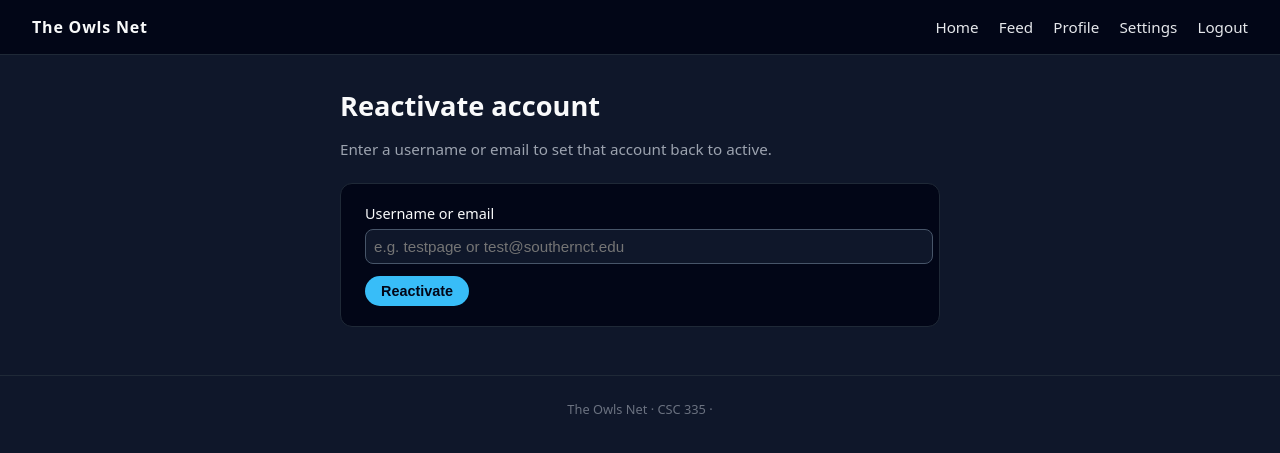
After one commit to lesmayrei/TheOwlsNet, a PHP site: page /reactivate.php in a window 1280 px wide. The commit adds this page. Shown: the top 453 px of the page. Run offline with PHP 8.4, Linux system fonts and the light colour scheme; the visitor is signed in with stand-in values (Sample User, id 1).

Commit message:
some changes to reactive

```diff
--- a/index.php
+++ b/index.php
@@ -112,13 +112,13 @@ session_start();
         <div class="logo">The Owls Net</div>
         <nav>
             <?php if (isset($_SESSION['user_id'])): ?>
-                <a href="feed.php">Feed</a>
                 <a href="profile.php">Profile</a>
                 <a href="logout.php">Logout</a>
+                <a href="reactivate.php">Reactivate</a>
             <?php else: ?>
                 <a href="login.php">Login</a>
                 <a href="register.php">Register</a>
-                <a href="feed.php">Feed</a>
+                <a href="reactivate.php">Reactivate</a>
             <?php endif; ?>
         </nav>
     </header>
--- /dev/null
+++ b/reactivate.php
@@ -0,0 +1,228 @@
+<?php
+session_start();
+require_once 'DB.php';
+
+// optional: require someone to be logged in to use this page
+if (!isset($_SESSION['user_id'])) {
+    header("Location: login.php");
+    exit();
+}
+
+$message = '';
+$error = '';
+
+if ($_SERVER['REQUEST_METHOD'] === 'POST' && isset($conn) && !$conn->connect_error) {
+    $identifier = trim($_POST['identifier'] ?? '');
+
+    if ($identifier === '') {
+        $error = 'Please enter a username or email.';
+    } else {
+        // we’ll allow either username OR email in the same box
+        $stmt = $conn->prepare("
+            SELECT user_id, email, username, status
+            FROM users
+            WHERE email = ? OR username = ?
+            LIMIT 1
+        ");
+
+        if ($stmt) {
+            $stmt->bind_param('ss', $identifier, $identifier);
+            $stmt->execute();
+            $result = $stmt->get_result();
+
+            if ($result && $result->num_rows === 1) {
+                $user = $result->fetch_assoc();
+                $targetId = (int)$user['user_id'];
+
+                if ($user['status'] === 'active') {
+                    $message = 'This account is already active.';
+                } else {
+                    $upd = $conn->prepare("UPDATE users SET status = 'active' WHERE user_id = ?");
+                    if ($upd) {
+                        $upd->bind_param('i', $targetId);
+                        if ($upd->execute()) {
+                            $message = "Account for @" . htmlspecialchars($user['username']) . " has been reactivated.";
+                        } else {
+                            $error = 'Could not reactivate account.';
+                        }
+                        $upd->close();
+                    } else {
+                        $error = 'Could not prepare update statement.';
+                    }
+                }
+            } else {
+                $error = 'No user found with that email or username.';
+            }
+
+            $stmt->close();
+        } else {
+            $error = 'Database error.';
+        }
+    }
+}
+?>
+<!DOCTYPE html>
+<html lang="en">
+<head>
+    <meta charset="UTF-8">
+    <title>Reactivate Account – The Owls Net</title>
+    <meta name="viewport" content="width=device-width, initial-scale=1">
+    <style>
+        body {
+            background: #0f172a;
+            color: #f9fafb;
+            font-family: system-ui, sans-serif;
+            margin: 0;
+        }
+
+        header {
+            background: #020617;
+            padding: 1rem 2rem;
+            display: flex;
+            justify-content: space-between;
+            align-items: center;
+            border-bottom: 1px solid #1f2937;
+        }
+
+        .logo {
+            font-weight: 700;
+            letter-spacing: 0.05em;
+        }
+
+        nav a {
+            color: #e5e7eb;
+            margin-left: 1rem;
+            text-decoration: none;
+            font-size: 0.95rem;
+        }
+
+        nav a:hover {
+            text-decoration: underline;
+        }
+
+        main {
+            max-width: 600px;
+            margin: 2rem auto 3rem auto;
+            padding: 0 1.5rem;
+        }
+
+        h1 {
+            font-size: 1.7rem;
+            margin-bottom: 0.5rem;
+        }
+
+        p.subtitle {
+            color: #9ca3af;
+            font-size: 0.95rem;
+            margin-bottom: 1.5rem;
+        }
+
+        .card {
+            background: #020617;
+            border-radius: 12px;
+            border: 1px solid #1f2937;
+            padding: 1.25rem 1.5rem;
+        }
+
+        label {
+            display: block;
+            font-size: 0.9rem;
+            margin-bottom: 0.35rem;
+        }
+
+        input[type="text"] {
+            width: 100%;
+            padding: 0.5rem;
+            border-radius: 8px;
+            border: 1px solid #475569;
+            background: #0f172a;
+            color: #f9fafb;
+            font-size: 0.95rem;
+            margin-bottom: 0.75rem;
+        }
+
+        input[type="text"]:focus {
+            outline: none;
+            border-color: #38bdf8;
+        }
+
+        .btn {
+            padding: 0.45rem 1rem;
+            border-radius: 999px;
+            border: none;
+            background: #38bdf8;
+            color: #020617;
+            font-size: 0.9rem;
+            cursor: pointer;
+            font-weight: 600;
+        }
+
+        .btn:hover {
+            background: #0ea5e9;
+        }
+
+        .message {
+            margin-top: 0.75rem;
+            font-size: 0.9rem;
+            color: #bbf7d0;
+        }
+
+        .error {
+            margin-top: 0.75rem;
+            font-size: 0.9rem;
+            color: #fecaca;
+        }
+
+        footer {
+            margin-top: 3rem;
+            padding: 1.5rem 2rem;
+            font-size: 0.8rem;
+            color: #6b7280;
+            border-top: 1px solid #1f2937;
+            text-align: center;
+        }
+    </style>
+</head>
+<body>
+
+<header>
+    <div class="logo">The Owls Net</div>
+    <nav>
+        <a href="index.php">Home</a>
+        <a href="feed.php">Feed</a>
+        <a href="profile.php">Profile</a>
+        <a href="settings.php">Settings</a>
+        <a href="logout.php">Logout</a>
+    </nav>
+</header>
+
+<main>
+    <h1>Reactivate account</h1>
+    <p class="subtitle">
+        Enter a username or email to set that account back to active.
+    </p>
+
+    <section class="card">
+        <form action="reactivate.php" method="POST">
+            <label for="identifier">Username or email</label>
+            <input type="text" id="identifier" name="identifier" placeholder="e.g. testpage or test@southernct.edu">
+
+            <button type="submit" class="btn">Reactivate</button>
+
+            <?php if ($message !== ''): ?>
+                <p class="message"><?php echo $message; ?></p>
+            <?php endif; ?>
+
+            <?php if ($error !== ''): ?>
+                <p class="error"><?php echo $error; ?></p>
+            <?php endif; ?>
+        </form>
+    </section>
+</main>
+
+<footer>
+    The Owls Net · CSC 335 ·
+</footer>
+
+</body>
+</html>
```
